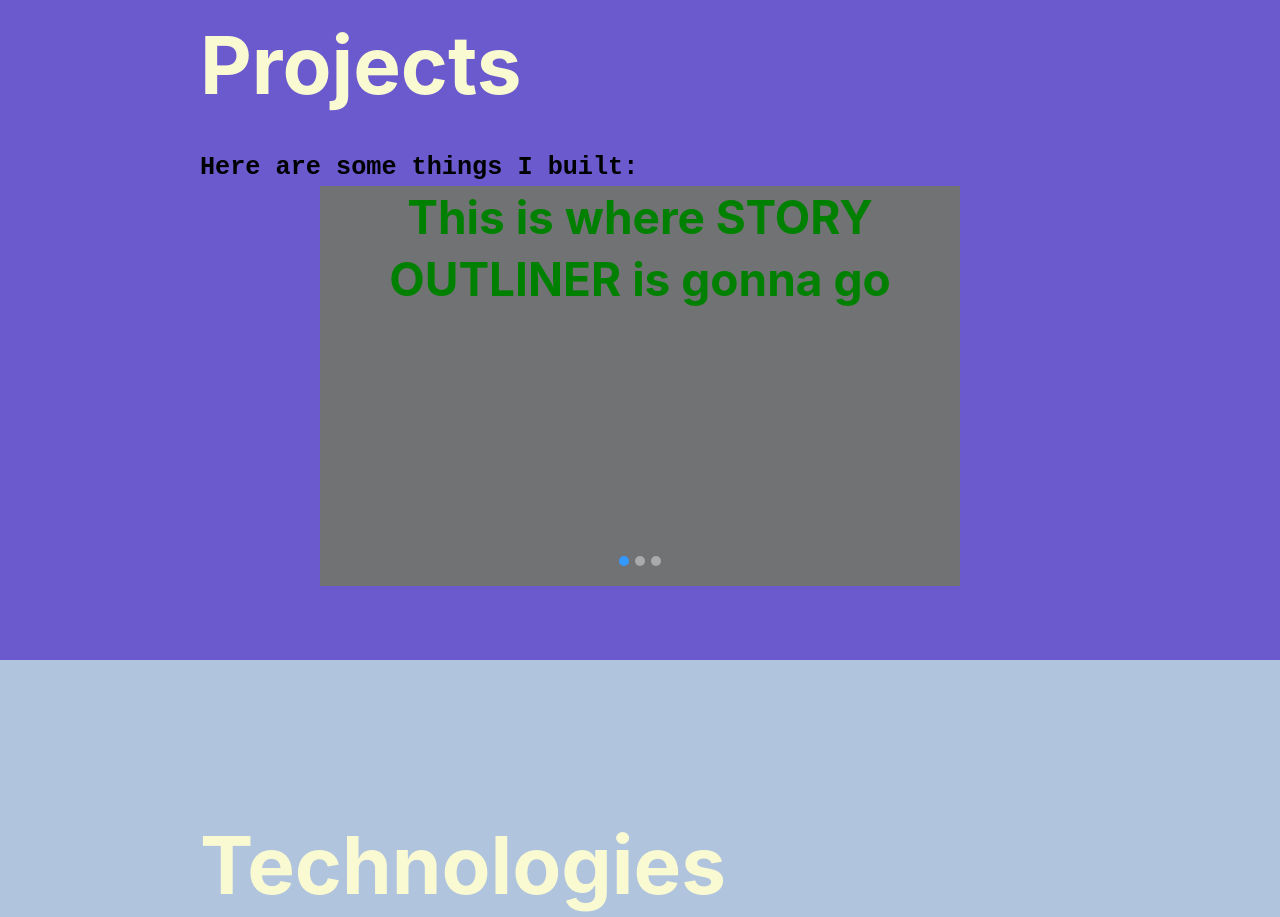
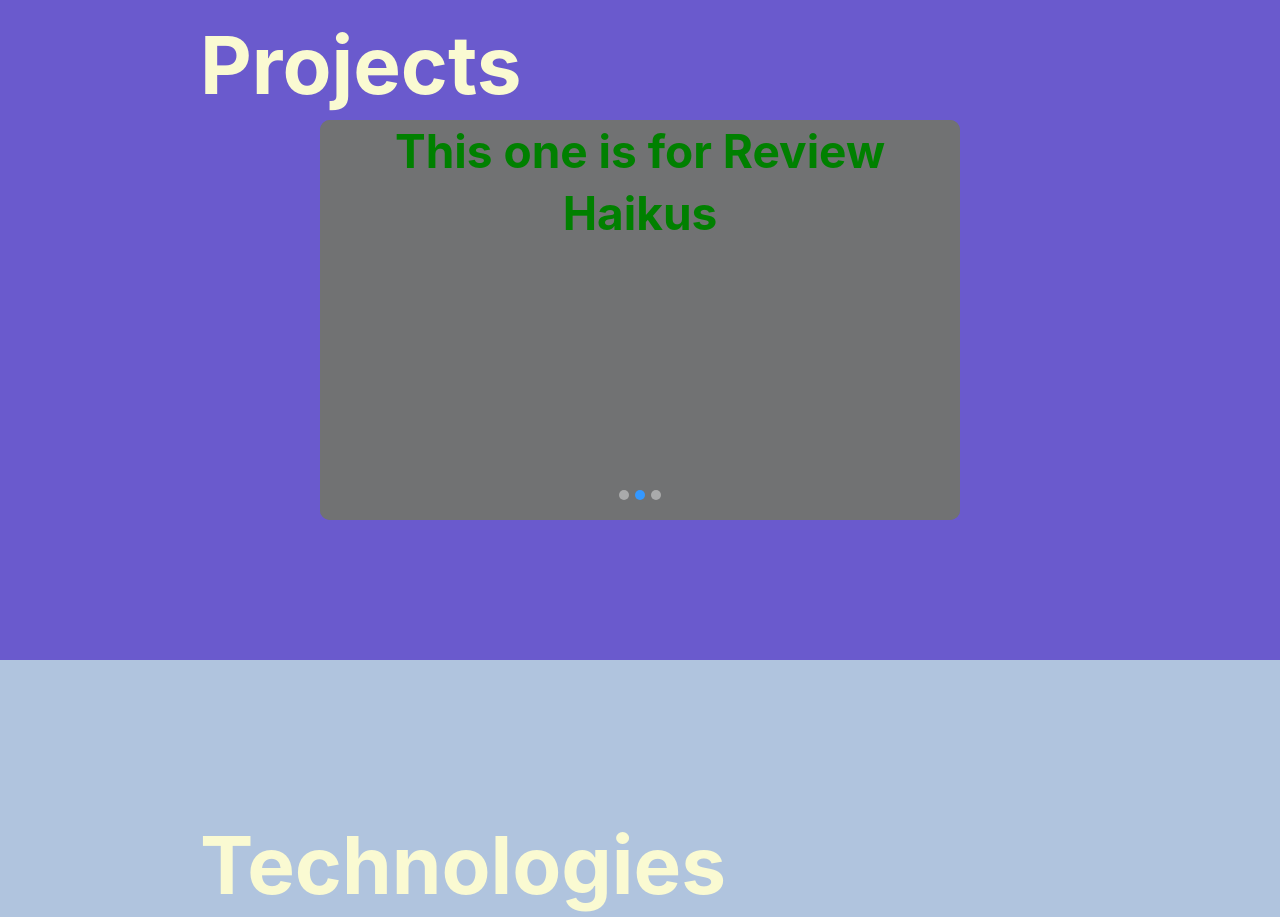
Before and after one commit to robotriley/portfolio-site, a React (Create React App) app: page / in a window 1280 px wide. Shown: the part 940-1857 px from the top of the page. Built offline with nearby package versions, Linux system fonts and the light colour scheme.

Commit message:
removed projects para and did border radius on caro

```diff
--- a/src/App.css
+++ b/src/App.css
@@ -138,6 +138,7 @@
 .custom-slider {
   width: 50%;
   align-self: center;
+  border-radius: 10px;
 }
 .custom-slider h1 {
   color: green;
--- a/src/App.js
+++ b/src/App.js
@@ -53,8 +53,8 @@ const App = () => {
       <div id='projectsContent' ref={projectsRef}>
         <div className='contentLit'>
         <h1 className='sectionHeader'>Projects</h1>
-          <p className='para'>Here are some things I built:</p>
-          <Carousel className="custom-slider">
+          {/* <p className='para'>Here are some things I built:</p> */}
+          <Carousel autoplay className="custom-slider">
             <h1>This is where STORY OUTLINER is gonna go</h1>
             <h1>This one is for Review Haikus</h1>
             <h1>This one is for TROLL SIMULATOR</h1>
```
